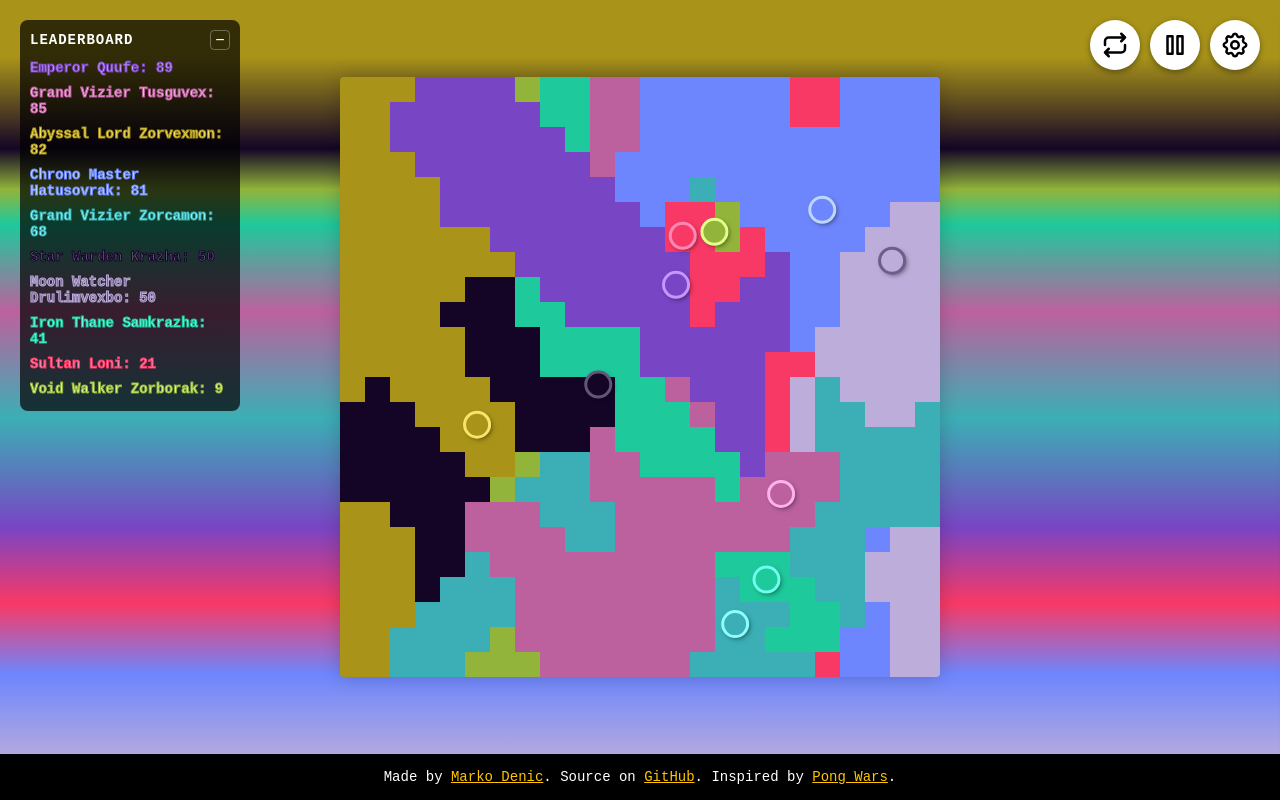
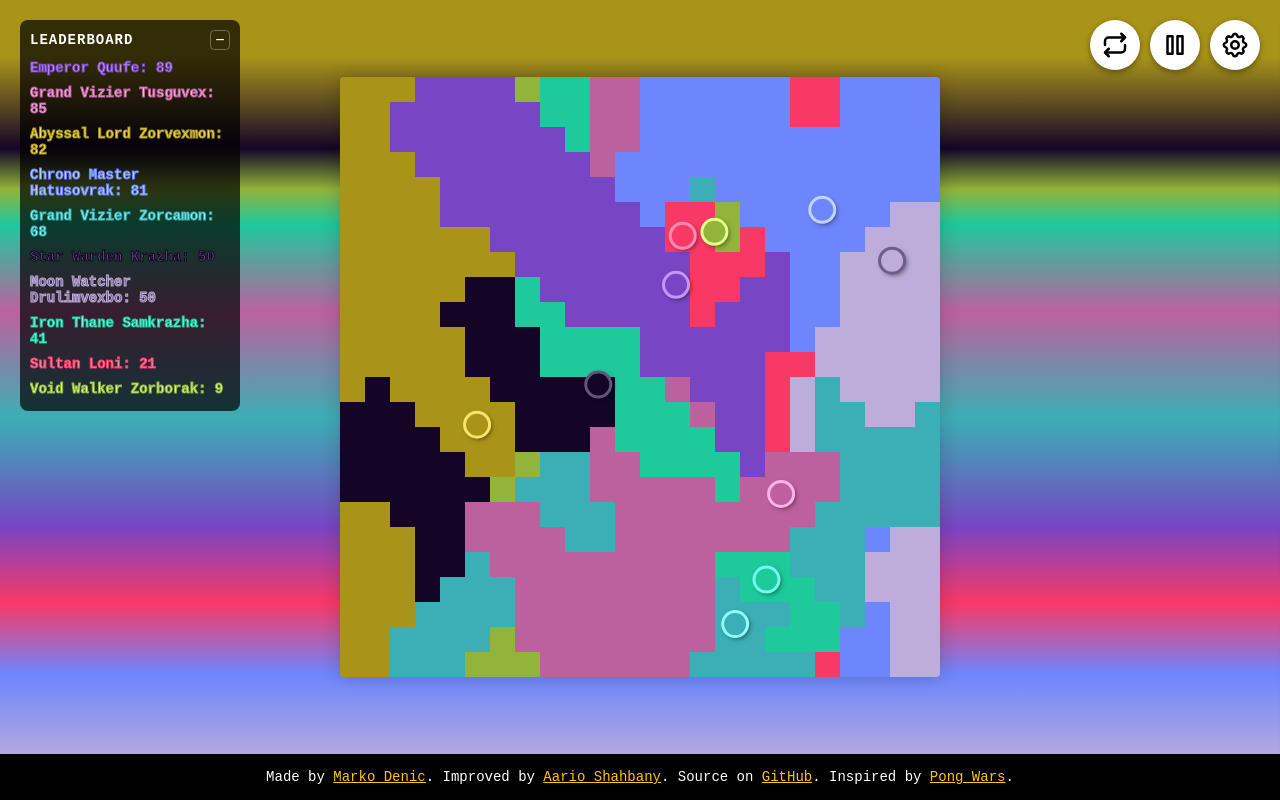
Before and after one commit to aario/dynamic-pong-wars, a plain HTML site: page index.html in a window 1280 px wide. Drawn offline with Linux system fonts and the light colour scheme.

Commit message:
Added credits

```diff
--- a/index.html
+++ b/index.html
@@ -227,7 +227,7 @@
 </main>
 
 <footer>
-  Made by <a href="https://markodenic.tech" target="_blank">Marko Denic</a>. Source on
+  Made by <a href="https://markodenic.tech" target="_blank">Marko Denic</a>. Improved by <a href="https://aario.info" target="_blank">Aario Shahbany</a>. Source on
   <a href="https://github.com/markodenic/dynamic-pong-wars" target="_blank">GitHub</a>. Inspired by
   <a href="https://github.com/vnglst/pong-wars" target="_blank">Pong Wars</a>.
 </footer>
```
